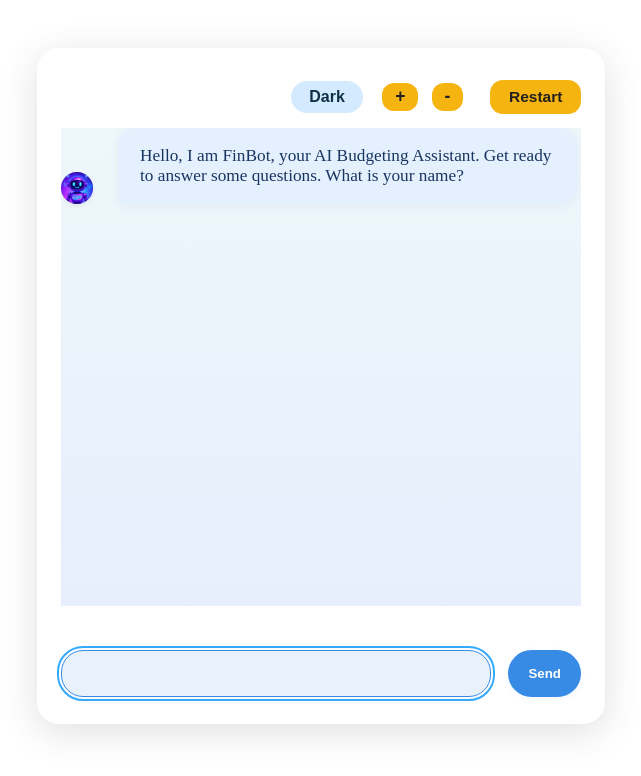
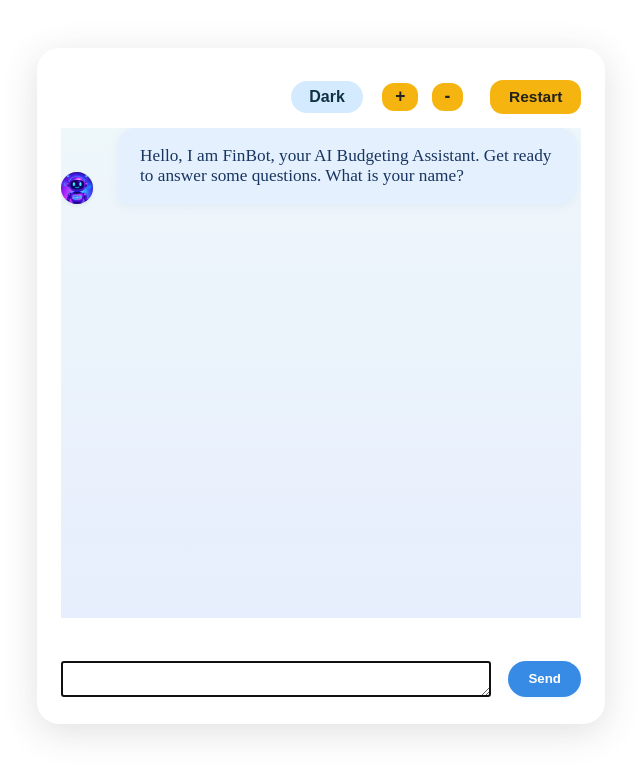
Before and after one commit to GVSUProjectGrandPath/Budgeting-Bot, a React (Create React App) app in the folder frontend/: page / in a window 1280 px wide. Shown: the top 776 px of the page, without its empty margins (319-960 px from the left). Built offline with nearby package versions, Linux system fonts and the light colour scheme.

Commit message:
One small tweak to make it officially my version

```diff
--- a/frontend/src/components/ChatWindow.jsx
+++ b/frontend/src/components/ChatWindow.jsx
@@ -269,7 +269,7 @@ const askQuestion = async () => {
         (step >= STEPS.INCOME_START && step < STEPS.EXPENSE_START) ||
         (step >= STEPS.EXPENSE_START && step < STEPS.QNA)) && (
         <div className="input-row">
-          <input
+          <textarea
             ref={inputRef}
             type={step >= STEPS.INCOME_START && step < STEPS.QNA ? "number" : "text"}
             value={input}
@@ -279,7 +279,7 @@ const askQuestion = async () => {
             style={{ flex: 1, minWidth: 0 }}
             disabled={loading}
             tabIndex={0}
-          />
+          ></textarea>
           <button
             className="bubble-action-btn"
             onClick={handleBudgetStepper}
```
